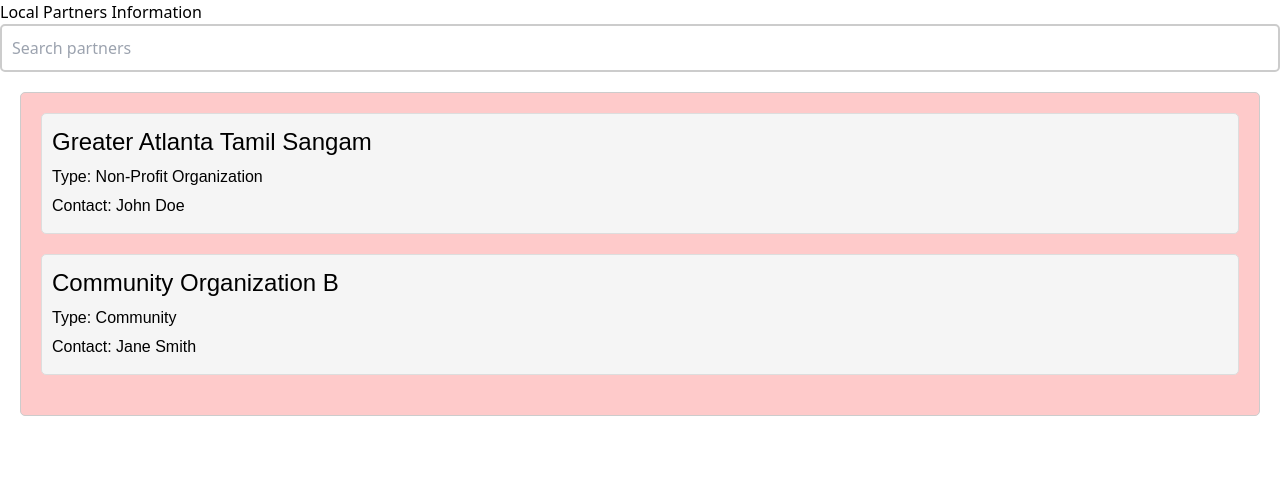
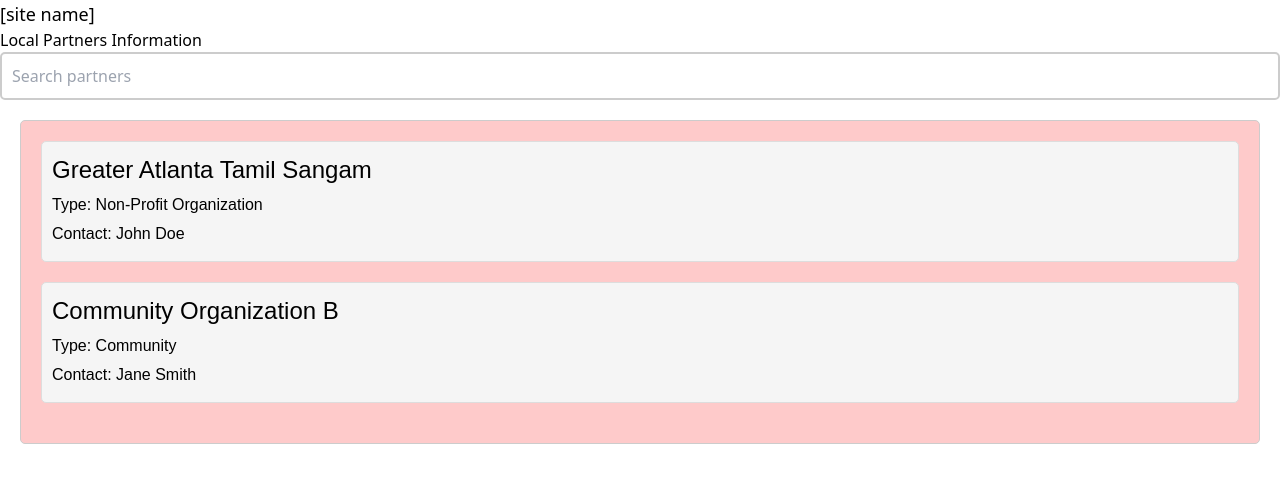
Before and after one commit to Narain-Singaram/fbla-coding-and-programming-2024, a Nuxt app: page / in a window 1280 px wide. Shown: the top 482 px of the page. Built offline with nearby package versions, Linux system fonts and the light colour scheme.

Commit message:
Small header changes

```diff
--- a/app.vue
+++ b/app.vue
@@ -1,5 +1,8 @@
 <template>
   <div>
+    <header>
+      <Header />
+    </header>
     <h1>Local Partners Information</h1>
     <SearchFilterBar @search="performSearch" />
     <PartnerList :partners="filteredPartners" />
--- a/components/Header.vue
+++ b/components/Header.vue
@@ -1,5 +1,5 @@
 <template>
-  <div>
-    <h1>site</h1>
+  <div class="flex">
+    <NuxtLink to="/"><h1 class="text-lg">[site name]</h1></NuxtLink>
   </div>
 </template>
```
